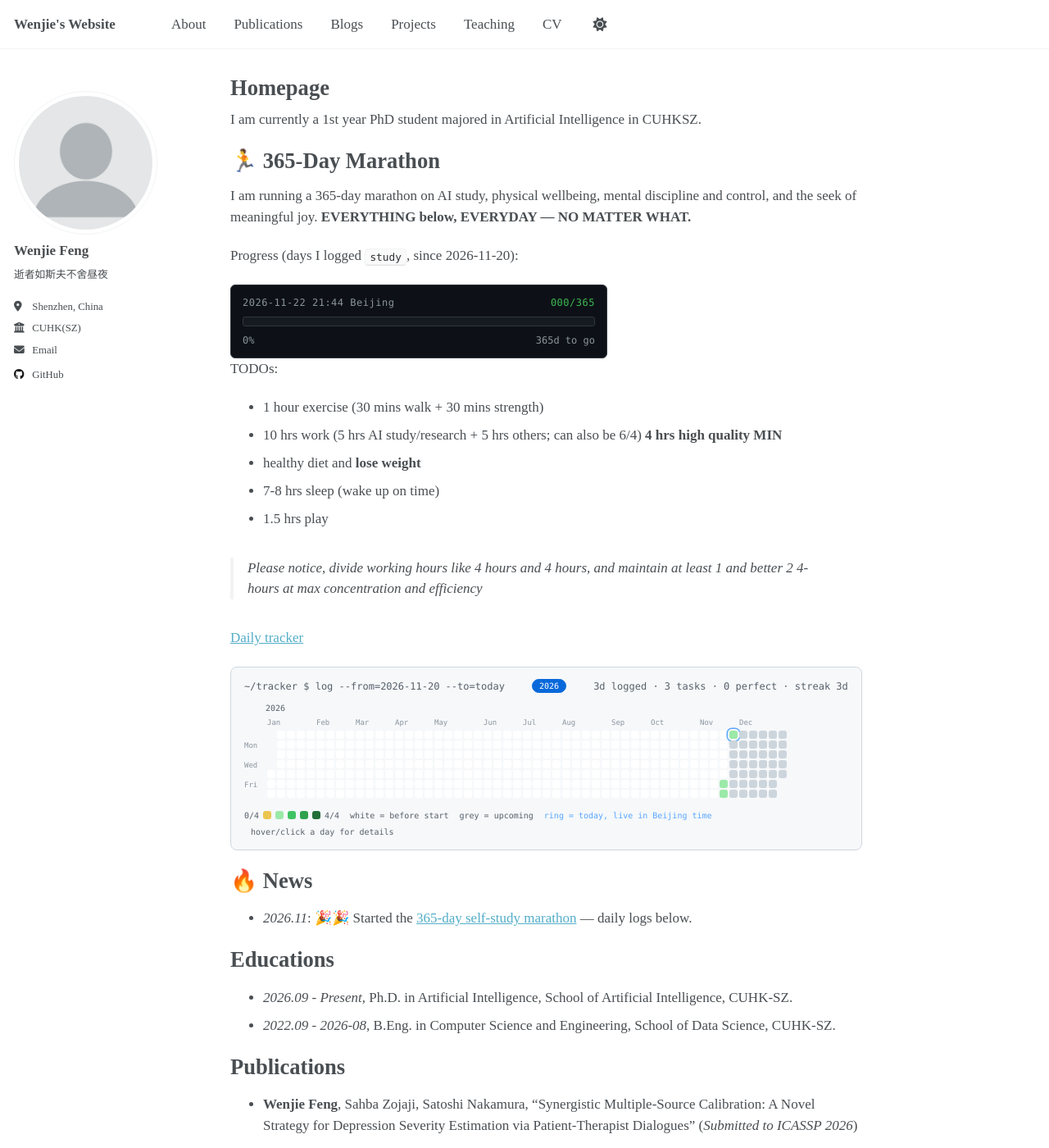
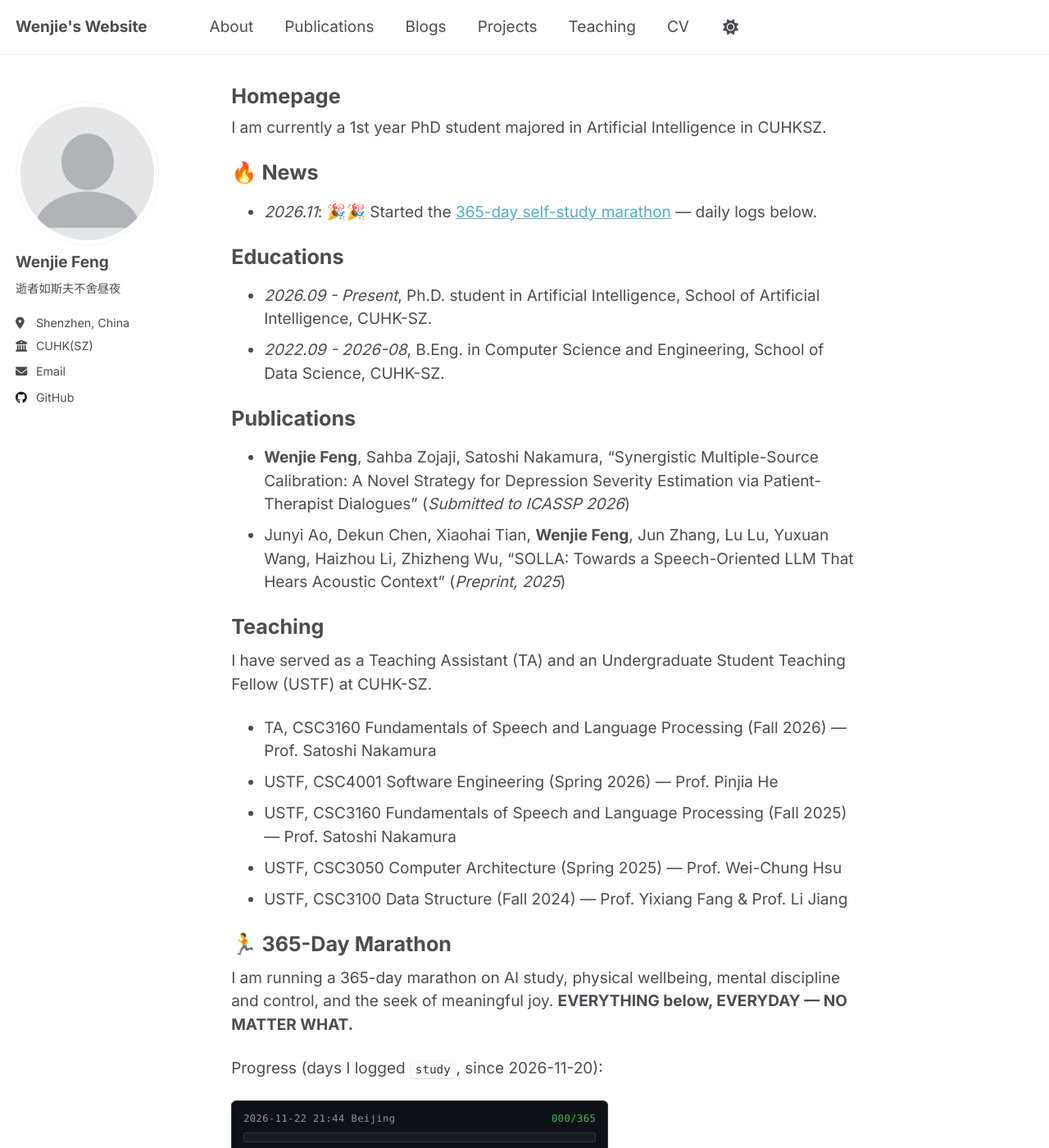
Before and after one commit to wenjiefeng04/wenjiefeng04.github.io, a Jekyll site: the page built from _pages/about.md, in a window 1280 px wide and 1400 px high. Shown: the whole window at 82% size. Built offline with Jekyll 4.4.1, drawn with Linux system fonts in a browser that asks for light colours; some of the changed text lies outside the part shown.

Commit message:
Inter + Noto Sans SC; two-knob typography scale (root size + ratio)

```diff
--- a/_includes/head/custom.html
+++ b/_includes/head/custom.html
@@ -17,4 +17,7 @@
 <script src="https://cdnjs.cloudflare.com/polyfill/v3/polyfill.min.js?features=es6"></script>
 <script id="MathJax-script" async src="https://cdn.jsdelivr.net/npm/mathjax@3/es5/tex-mml-chtml.js"></script>
 
+<link rel="preconnect" href="https://fonts.googleapis.com">
+<link rel="preconnect" href="https://fonts.gstatic.com" crossorigin>
+<link href="https://fonts.googleapis.com/css2?family=Inter:wght@400;500;600;700&family=Noto+Sans+SC:wght@400;500;700&display=swap" rel="stylesheet">
 <!-- end custom head snippets -->
--- a/_pages/about.md
+++ b/_pages/about.md
@@ -8,6 +8,35 @@ redirect_from:
 ---
 <a id="about-me"></a>
 I am currently a 1st year PhD student majored in Artificial Intelligence in CUHKSZ.
+
+<a id="news"></a>
+# 🔥 News
+
+- *2026.11*: 🎉🎉 Started the [365-day self-study marathon](/#marathon) — daily logs below.
+<!-- - *2026.*: 🎉🎉 Submitted "Synergistic Multiple-Source Calibration" to ICASSP 2026. -->
+
+<a id="educations"></a>
+# Educations
+
+- *2026.09 - Present*, Ph.D. student in Artificial Intelligence, School of Artificial Intelligence, CUHK-SZ.
+- *2022.09 - 2026-08*, B.Eng. in Computer Science and Engineering, School of Data Science, CUHK-SZ.
+
+<a id="publications"></a>
+# Publications
+
+- **Wenjie Feng**, Sahba Zojaji, Satoshi Nakamura, "Synergistic Multiple-Source Calibration: A Novel Strategy for Depression Severity Estimation via Patient-Therapist Dialogues" (*Submitted to ICASSP 2026*)
+- Junyi Ao, Dekun Chen, Xiaohai Tian, **Wenjie Feng**, Jun Zhang, Lu Lu, Yuxuan Wang, Haizhou Li, Zhizheng Wu, "SOLLA: Towards a Speech-Oriented LLM That Hears Acoustic Context" (*Preprint, 2025*)
+
+<a id="teaching"></a>
+# Teaching
+
+I have served as a Teaching Assistant (TA) and an Undergraduate Student Teaching Fellow (USTF) at CUHK-SZ.
+
+- TA, CSC3160 Fundamentals of Speech and Language Processing (Fall 2026) — Prof. Satoshi Nakamura
+- USTF, CSC4001 Software Engineering (Spring 2026) — Prof. Pinjia He
+- USTF, CSC3160 Fundamentals of Speech and Language Processing (Fall 2025) — Prof. Satoshi Nakamura
+- USTF, CSC3050 Computer Architecture (Spring 2025) — Prof. Wei-Chung Hsu
+- USTF, CSC3100 Data Structure (Fall 2024) — Prof. Yixiang Fang & Prof. Li Jiang
 
 <a id="marathon"></a>
 # 🏃 365-Day Marathon
@@ -29,32 +58,3 @@ TODOs:
 
 [Daily tracker](https://github.com/wenjiefeng04/wenjiefeng04.github.io/edit/master/_data/tracker/records.yml)
 {% include contribution-tracker.html %}
-
-<a id="news"></a>
-# 🔥 News
-
-- *2026.11*: 🎉🎉 Started the [365-day self-study marathon](/#marathon) — daily logs below.
-<!-- - *2026.*: 🎉🎉 Submitted "Synergistic Multiple-Source Calibration" to ICASSP 2026. -->
-
-<a id="educations"></a>
-# Educations
-
-- *2026.09 - Present*, Ph.D. in Artificial Intelligence, School of Artificial Intelligence, CUHK-SZ.
-- *2022.09 - 2026-08*, B.Eng. in Computer Science and Engineering, School of Data Science, CUHK-SZ.
-
-<a id="publications"></a>
-# Publications
-
-- **Wenjie Feng**, Sahba Zojaji, Satoshi Nakamura, "Synergistic Multiple-Source Calibration: A Novel Strategy for Depression Severity Estimation via Patient-Therapist Dialogues" (*Submitted to ICASSP 2026*)
-- Junyi Ao, Dekun Chen, Xiaohai Tian, **Wenjie Feng**, Jun Zhang, Lu Lu, Yuxuan Wang, Haizhou Li, Zhizheng Wu, "SOLLA: Towards a Speech-Oriented LLM That Hears Acoustic Context" (*Preprint, 2025*)
-
-<a id="teaching"></a>
-# Teaching
-
-I have served as a Teaching Assistant (TA) and an Undergraduate Student Teaching Fellow (USTF) at CUHK-SZ.
-
-- TA, CSC3160 Fundamentals of Speech and Language Processing (Fall 2026) — Prof. Satoshi Nakamura
-- USTF, CSC4001 Software Engineering (Spring 2026) — Prof. Pinjia He
-- USTF, CSC3160 Fundamentals of Speech and Language Processing (Fall 2025) — Prof. Satoshi Nakamura
-- USTF, CSC3050 Computer Architecture (Spring 2025) — Prof. Wei-Chung Hsu
-- USTF, CSC3100 Data Structure (Fall 2024) — Prof. Yixiang Fang & Prof. Li Jiang
--- a/_sass/_themes.scss
+++ b/_sass/_themes.scss
@@ -13,16 +13,10 @@ $doc-font-size              : 16;
 $paragraph-indent           : false; // true, false (default)
 $indent-var                 : 1.3em;
 
-// /* System typefaces */
-// $serif                      : Georgia, Times, serif;
-// $sans-serif                 : -apple-system, ".SFNSText-Regular", "San Francisco", "Roboto", "Segoe UI", "Helvetica Neue", "Lucida Grande", Arial, sans-serif;
-// $monospace                  : Monaco, Consolas, "Lucida Console", monospace;
-
-/* Typefaces — Times New Roman site-wide (cross-platform fallback chain) */
-$times-new-roman            : "Times New Roman", Times, "Liberation Serif", "Nimbus Roman", "Songti SC", "SimSun", serif;
-$serif                      : $times-new-roman;
-$sans-serif                 : $times-new-roman;   /* body + headings both become Times */
-$monospace                  : Monaco, Consolas, "Lucida Console", monospace;  /* code keeps its monospace */
+/* Latin + CJK, one stack; system fonts as offline fallback */
+$sans-serif : "Inter", "Noto Sans SC", -apple-system, "Segoe UI", "Helvetica Neue", Arial, sans-serif;
+$serif      : "Lora", "Noto Serif SC", Georgia, serif;   /* only used if you set serif accents */
+$monospace  : "JetBrains Mono", Monaco, Consolas, "Lucida Console", monospace;
 
 /* Sans serif typefaces */
 $sans-serif-narrow          : $sans-serif;
@@ -35,15 +29,21 @@ $bodoni                     : "Bodoni MT", serif;
 $calisto                    : "Calisto MT", serif;
 $garamond                   : Garamond, serif;
 
-/* Type scale */
-$type-size-1                : 2.441em;  // ~39.056px
-$type-size-2                : 1.953em;  // ~31.248px
-$type-size-3                : 1.563em;  // ~25.008px
-$type-size-4                : 1.25em;   // ~20px
-$type-size-5                : 1em;      // ~16px
-$type-size-6                : 0.75em;   // ~12px
-$type-size-7                : 0.6875em; // ~11px
-$type-size-8                : 0.625em;  // ~10px
+/* ---------- Typography scale — two knobs ----------
+   $root-font-size : body text size in px (also the base all ems multiply against)
+   $scale-ratio    : how much bigger each heading step is = the "heft"
+   Don't hand-edit the $type-size-* lines; they're derived.           */
+$root-font-size : 17;   /* 16 = compact … 19 = airy          ← body knob  */
+$scale-ratio    : 1.15; /* 1.15 subtle … 1.4 strong          ← heading knob */
+
+$type-size-1 : #{$scale-ratio * $scale-ratio * $scale-ratio}em;  /* hero (rare) */
+$type-size-2 : #{$scale-ratio * $scale-ratio}em;                 /* ~1.56 */
+$type-size-3 : #{$scale-ratio * $scale-ratio}em;                 /* h1  ← your # sections */
+$type-size-4 : #{$scale-ratio}em;                                /* h2 */
+$type-size-5 : 1em;                                              /* body / h3 */
+$type-size-6 : 0.75em;                                           /* small (fixed) */
+$type-size-7 : 0.6875em;
+$type-size-8 : 0.625em;
 
 $global-font-family         : $sans-serif;
 $header-font-family         : $sans-serif;
--- a/_sass/layout/_reset.scss
+++ b/_sass/layout/_reset.scss
@@ -5,13 +5,12 @@
 @include border-box-sizing;
 
 html {
-  /* apply a natural box layout model to all elements */
   box-sizing: border-box;
   background-color: var(--global-bg-color);
-  font-size: 15px; /*16*/
+  font-size: #{$root-font-size}px;                 /* body knob, live */
 
   @include breakpoint($medium) {
-    font-size: 17px; /*18*/
+    font-size: #{$root-font-size + 2}px;           /* desktop a touch larger */
   }
 
   -webkit-text-size-adjust: 100%;
```
